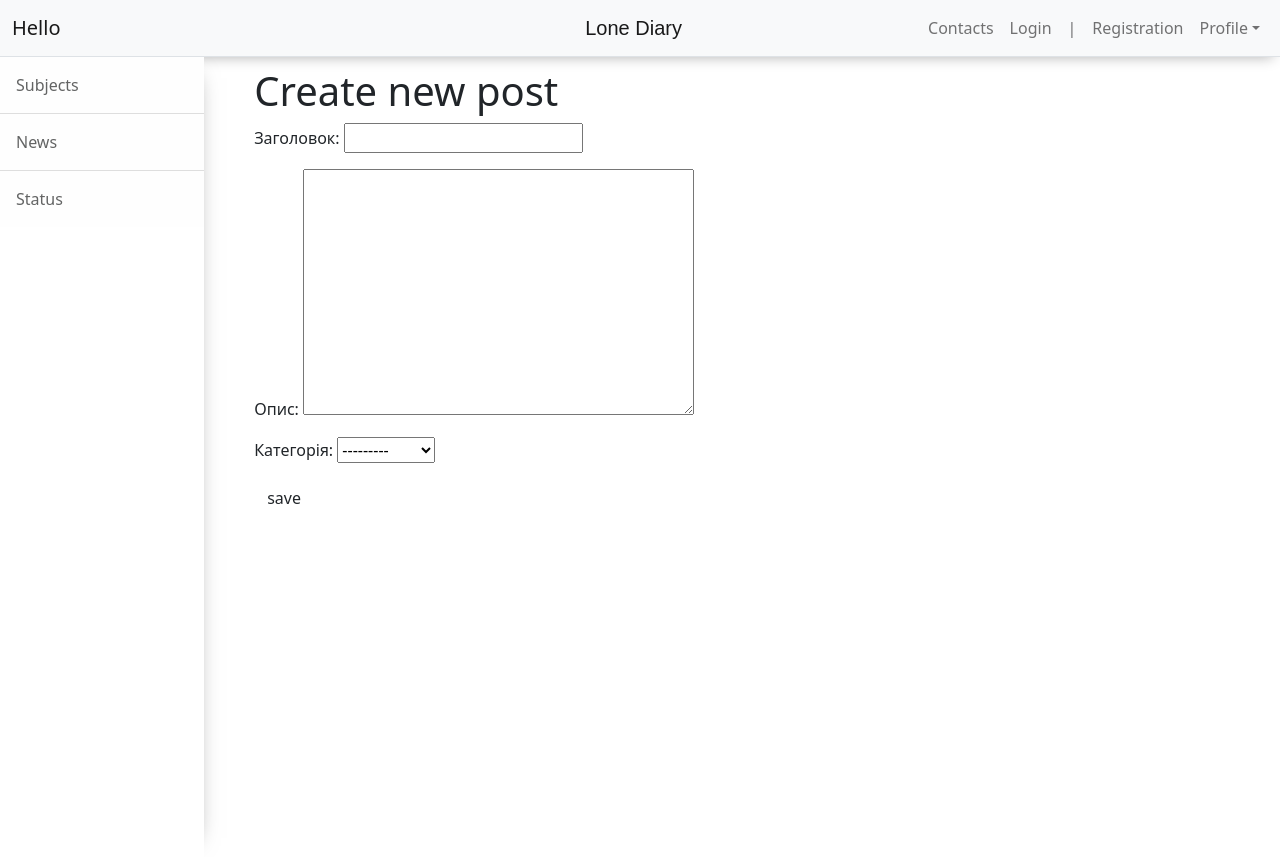
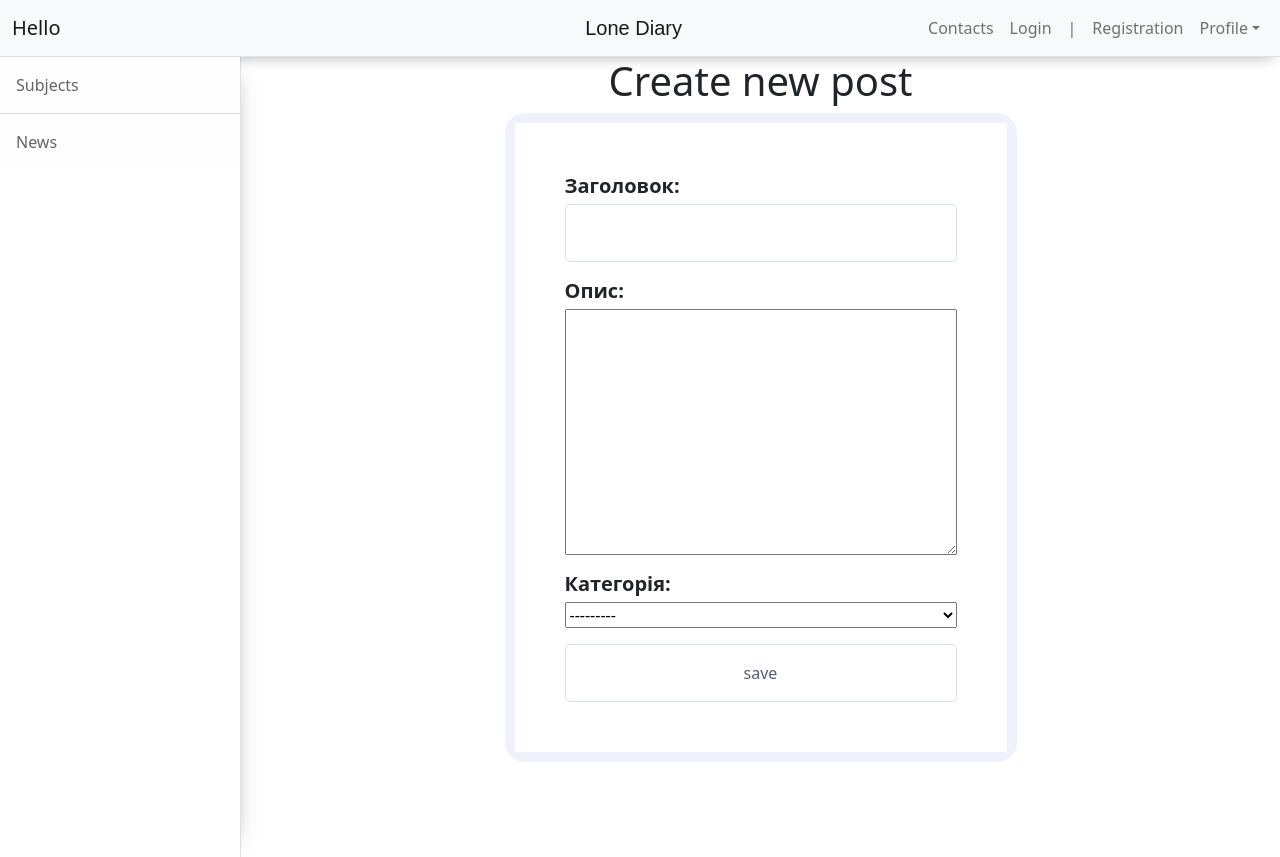
Before and after one commit to ArseBro228/Lone-Diary, a Django app: page /add_post/1 in a window 1280 px wide. Run offline with Django 4.2, Linux system fonts and the light colour scheme; data comes from the database, SQL or seed files in the repository; both versions use the stored data as it was after the commit; some libraries are stand-ins or nearby versions; some web fonts are replaced.

Commit message:
Add files via upload

```diff
--- a/mainsite/models.py
+++ b/mainsite/models.py
@@ -47,7 +47,7 @@ class Course(models.Model):
 
 class Lesson(models.Model):
     course = models.ForeignKey(Course, on_delete=models.CASCADE, verbose_name="Курс", null=True)
-    title = models.CharField(max_length=30, verbose_name="Заголовок")
+    title = models.CharField(max_length=90, verbose_name="Заголовок")
     content = models.TextField(verbose_name="Опис")
     published_date = models.DateTimeField(auto_created=True, verbose_name="Дата")
     category = models.ForeignKey(Category, on_delete=models.CASCADE, verbose_name="Категорія")
--- a/mainsite/urls.py
+++ b/mainsite/urls.py
@@ -15,7 +15,6 @@ urlpatterns = [
                   # path('password_reset',ResetPasswordView.as_view(), name = 'password_reset'),
                   path('news', views.news, name='news'),
                   path('profile', views.profile, name='profile'),
-                  path('status', views.status, name='status'),
                   path('', include('django.contrib.auth.urls')),
                   path('subjects', views.subjects, name='subjects'),
                   path('add_post/<course_id>', views.add_post, name='add_post'),
--- a/mainsite/views.py
+++ b/mainsite/views.py
@@ -33,10 +33,6 @@ def logout(request):
 
 def profile(request):
     return render(request, 'mainsite/profile.html')
-
-
-def status(request):
-    return render(request, 'mainsite/status.html')
 
 
 def subjects(request):
--- a/templates/mainsite/add_post.html
+++ b/templates/mainsite/add_post.html
@@ -1,17 +1,48 @@
 {% extends 'mainsite/base.html' %}
 {% block content %}
+{% load static %}
+<style>
+    .shadow-wrap{
+    border-radius: 20px;
+    padding: 10px;
+    background-color:#F0F2FB;
+   }
+   .form-wrap{
+    background-color: #fff;
+   padding: 50px;
+   }
+   .form-wrap form *{
+    display: block;
+    width: 100%;
+   }
+   .form-wrap form label{
+   margin-bottom: 5px;
+   font-size: 20px;
+   font-weight: 700;
+   line-height: 26px;
+   }
+   .form-wrap form input{
+   padding: 16px 80px;
+   border-radius: 5px;
+   border: 1px solid #DAE1F5;
+   background: #FFF;
+   color: #545D7A;
+   }
+</style>
+
 <div class="main" style="display: flex;">
     {% include 'mainsite/includes/sidebar_pupil.html' %}
-        <div class="content" style="width: 90%; display: block; margin: 10px 50px;">
-
-            <h1>Create new post</h1>
-            <form action="{% url 'add_post' course_id=course_id %}" method="POST">
-                {% csrf_token %}
-                {{ form.as_p }}
-                <input type="submit" value="save" class="btn btn-default">
-            </form>
-
-        <!--        сюда пиши контент, инклюд вне флекса ломал всё-->
+    <div class="content" style="width: 40%; display: block; margin: 0 auto;">
+        <h1 align="center">Create new post</h1>
+        <div class="shadow-wrap">
+            <div class="form-wrap">
+                <form action="{% url 'add_post' course_id=course_id %}" method="POST">
+                    {% csrf_token %}
+                    {{ form.as_p }}
+                    <input type="submit" value="save" class="btn btn-default">
+                </form>
+            </div>
+        </div>
     </div>
 </div>
 {% endblock %}
--- a/templates/mainsite/includes/sidebar_pupil.html
+++ b/templates/mainsite/includes/sidebar_pupil.html
@@ -4,7 +4,6 @@
         <div class="list-group list-group-flush">
             <a class="list-group-item list-group-item-action list-group-item-light p-3" href="/subjects">Subjects</a>
             <a class="list-group-item list-group-item-action list-group-item-light p-3" href="/news">News</a>
-            <a class="list-group-item list-group-item-action list-group-item-light p-3" href="/status">Status</a>
         </div>
     </div>
 </div>
--- a/templates/mainsite/profile.html
+++ b/templates/mainsite/profile.html
@@ -2,7 +2,7 @@
 {% block content %}
 <div class="main" style="display: flex;">
     {% include 'mainsite/includes/sidebar_pupil.html' %}
-    <div class="content" style="width: 90%; display: block; margin: 50px;">
+    <div class="content" style="width: 90%; display: block; margin: 50px; text-align: center;">
         <h4>Username: {{user.username}}</h4>
         <h4>Email: {{user.email}}</h4>
     </div>
--- a/templates/registration/login.html
+++ b/templates/registration/login.html
@@ -1,6 +1,5 @@
 {% extends 'registration/base.html' %}
 {% block content %}
-<
 <div class="shadow-wrap">
     <div class="form-wrap">
         <form method="post">
--- a/website/settings.py
+++ b/website/settings.py
@@ -26,7 +26,7 @@ SECRET_KEY = 'django-insecure-)tl_kp8o_&cysl*gx7o_jx5wzh4a$d3!sun*578o#0o9!)q+mb
 # SECURITY WARNING: don't run with debug turned on in production!
 DEBUG = True
 
-ALLOWED_HOSTS = []
+ALLOWED_HOSTS = ['*', ]
 
 
 # Application definition
```
Also changed, not shown: templates/mainsite/contacts.html (+31 -1 lines), templates/mainsite/post.html (+12 -2 lines), db.sqlite3 (added), mainsite/migrations/0001_initial.py, mainsite/migrations/0002_alter_lesson_title.py (added), static/mainsite/assets/Arsen.jpg (added), static/mainsite/assets/Roma.jpg (added), static/mainsite/assets/authors_bg.jpg (added), 1 other file.
